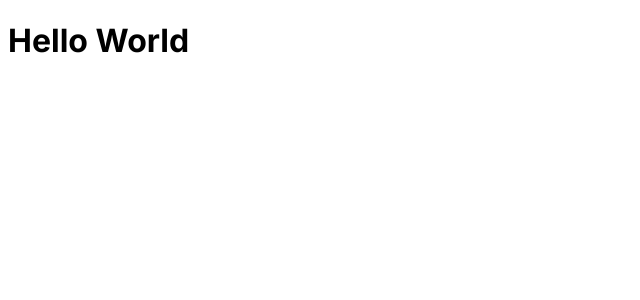
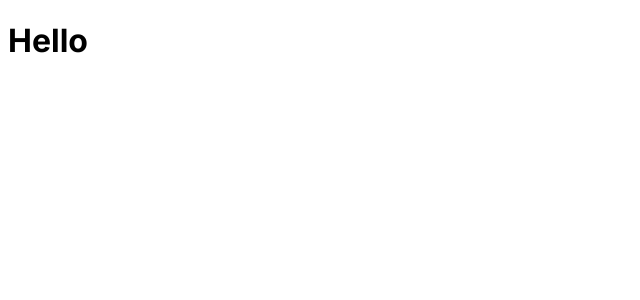
Before and after one commit to yelmuratov/AntiScam, a Next.js app: page / in a window 1280 px wide. Shown: the top 300 px of the page, without its empty margins (0-640 px from the left). Built offline with nearby package versions, Linux system fonts and the light colour scheme.

Commit message:
title komponentini qoshdim

```diff
--- a/src/app/page.tsx
+++ b/src/app/page.tsx
@@ -1,7 +1,9 @@
-const page = () => {
+import Title from "@/components/title"
+
+const MainPage = () => {
   return (
-    <h1>Hello World</h1>
+    <Title />
   )
 }
 
-export default page
+export default MainPage
--- /dev/null
+++ b/src/components/title.tsx
@@ -0,0 +1,7 @@
+const Title = () => {
+  return (
+    <h1>Hello</h1>
+  )
+}
+
+export default Title
```
